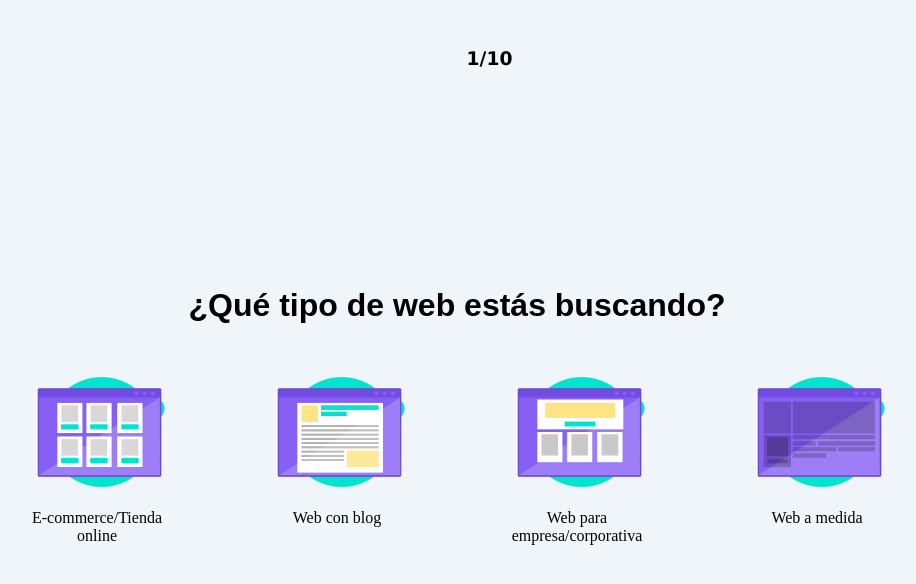
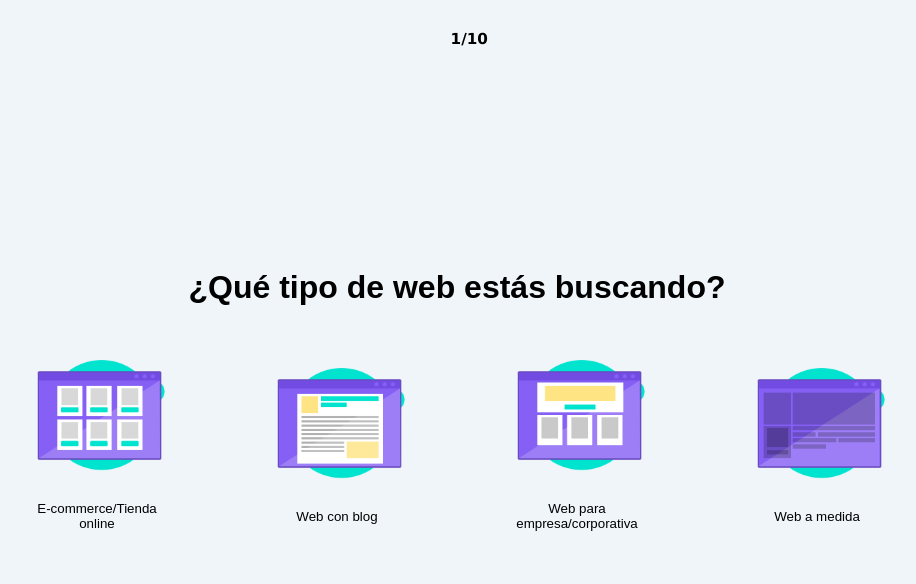
Before and after one commit to SebastianDuarte13/Cuanto-Cuesta-Mi-App--JS, a website built with Vite: page paginas/pag2/pag2.html in a window 1280 px wide. Shown: the whole page, without its empty margins (183-1099 px from the left). Built offline with nearby package versions, Linux system fonts and the light colour scheme.

Commit message:
tercer commint

```diff
--- a/paginas/pag2/pag2.css
+++ b/paginas/pag2/pag2.css
@@ -6,6 +6,8 @@
 body{
     height: 100%;
     padding: 1rem;
+    padding-bottom: 0;
+    padding-top: 0;
     overflow-y: auto;
 }
 
@@ -17,8 +19,9 @@ body, html {
 }
 header{
     position: absolute;
-    margin: 0px 47%;
-    padding: 32px;
+    left: 49.5%;
+    font-size: 13px;
+    top: 30px;
     font-family:Verdana, Geneva, Tahoma, sans-serif;
 }
 .principal{
@@ -43,13 +46,13 @@ header{
 .title-pag2{
     font-family: Arial, Helvetica, sans-serif;
     font-size: 32px;
-    margin: 15px 0;
+    margin: 16px 0;
 }
 
 .photos{
     width: 100%;
     display: flex;
-
+    font-size: 20px;
 }
 
 .part1{
@@ -66,6 +69,20 @@ header{
 .foto-pag2{
     width: 150px;
     height: 150px;
+    margin-bottom: 10px;
+}
+
+.btn {
+    border: none;
+    position: relative;
+    transition: transform 0.7s , box-shadow 0.7s ease;
+    background-color: #eff5f9   ;
+}
+
+.btn:hover {
+    transform: translateY(-4px);
+    will-change: box-shadow, transform;
+    background:#F5F9FB;
 }
 
 @media screen and (max-width: 960px) {
@@ -82,9 +99,6 @@ header{
         flex-direction: row;
     }
 
-    header{
-        margin: 0px 45%;
-    }
 
     .foto-pag2{
         width: 80px;
@@ -101,7 +115,4 @@ header{
     .photos{
         flex-direction: column;
     }
-    header{
-        margin: 0px 38%;
-    }
 }
--- a/paginas/pag2/pag2.html
+++ b/paginas/pag2/pag2.html
@@ -14,24 +14,33 @@
         <h2 class="title-pag2">¿Qué tipo de web estás buscando?</h2>
         <div class="photos">
             <div class="part1">
+                <button class="btn">
                 <div class="independiente">
                     <img src="/paginas/pag2/img/pag2-ft1.png" alt="E-commerce/Tienda Online" class="foto-pag2">
                     <p>E-commerce/Tienda <br>online</p>
                 </div>
+                </button>
+                <button class=" btn">
                 <div class="independiente">
                     <img src="/paginas/pag2/img/pag2-ft2.png" alt="Web con blog" class="foto-pag2">
                     <p>Web con blog</p>
                 </div>
+                </button>
             </div>
             <div class="part2">
+                <button class="btn">
                 <div class="independiente">
                     <img src="/paginas/pag2/img/pag2-ft3.png" alt="Web para empresa/corporativa" class="foto-pag2">
                     <p>Web para <br>empresa/corporativa</p>
                 </div>
+                </button>
+                <button class="btn">
                 <div class="independiente">
                     <img src="/paginas/pag2/img/pag2-ft4.png" alt="Web a medida" class="foto-pag2">
                     <p>Web a medida</p>
                 </div>
+                </button>
+
             </div>
 
         </div>
```
